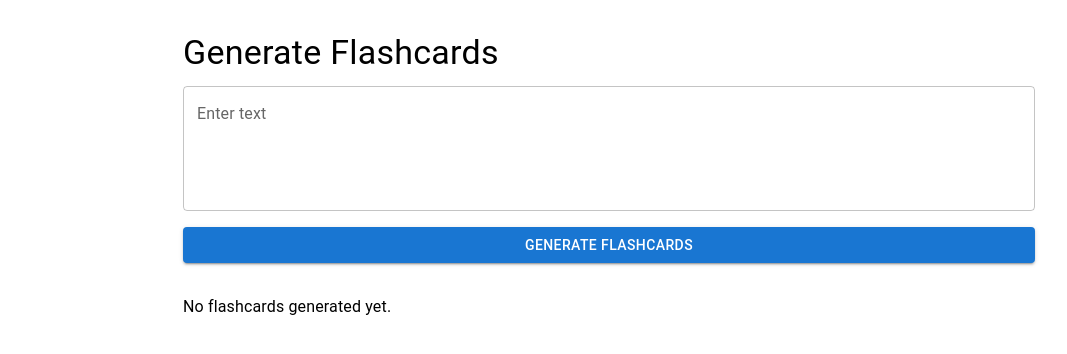
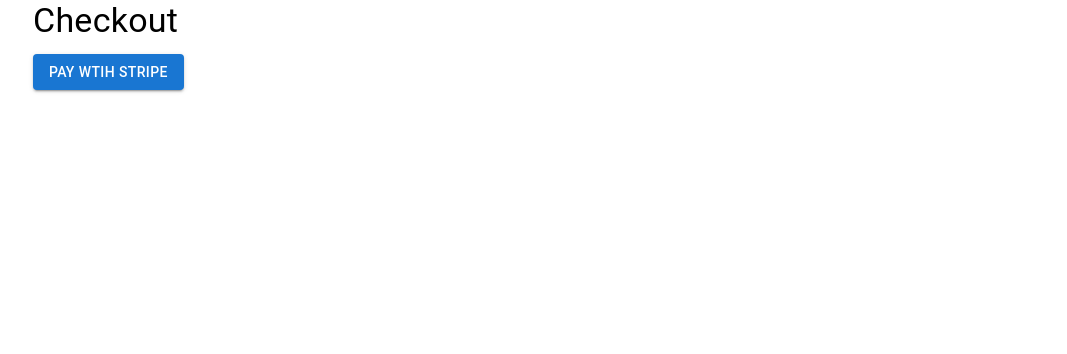
Before and after one commit to Mubeen014/flashcard-saas-3, a Next.js app: page / in a window 1280 px wide. Shown: the top 354 px of the page, without its empty margins (31-1098 px from the left). Built offline with nearby package versions, Linux system fonts and the light colour scheme.

Commit message:
Stripe Integrated

```diff
--- /dev/null
+++ b/app/api/checkout/route.js
@@ -0,0 +1,60 @@
+import { NextResponse } from "next/server";
+import Stripe from "stripe";
+
+const stripe = new Stripe(process.env.STRIPE_SECRET_KEY, {
+    apiVersion: '2022-11-15',
+})
+const formatAmountForStripe = (amount, currency) => {
+    return Math.round(amount*100)
+}
+
+export async function POST(req) {
+
+        //Checkout session code
+    const params = {
+        mode: 'subscription',
+        payment_method_types: ['card'],
+        line_items: [
+            {
+                price_data: {
+                    currency: 'usd',
+                    product_data: {
+                        name: 'Pro Subscription'
+                    },
+                    unit_amount: formatAmountForStripe(10, 'usd'),
+                    recurring: {
+                        interval: 'month',
+                        interval_count: 1,
+                    },
+                },
+                quantity: 1,
+            },
+        ],
+        success_url: `${req.headers.get('Referer')}success`,
+        cancel_url: `${req.headers.get('Referer')}cancel`,
+    }
+    const checkoutSession = await stripe.checkout.sessions.create(params)
+    console.log('Checkout Session created:', checkoutSession.id)
+
+    return NextResponse.json(checkoutSession, {
+        status: 200,
+    })
+}
+
+export async function GET(req) {
+    const searchParams = req.nextUrl.searchParams
+    const session_id = searchParams.get('session_id')
+
+    try {
+      if (!session_id) {
+        throw new Error('Session ID is required')
+      }
+
+      const checkoutSession = await stripe.checkout.sessions.retrieve(session_id)
+
+      return NextResponse.json(checkoutSession)
+    } catch (error) {
+      console.error('Error retrieving checkout session:', error)
+      return NextResponse.json({ error: { message: error.message } }, { status: 500 })
+    }
+}
--- /dev/null
+++ b/app/cancel/page.js
@@ -0,0 +1,14 @@
+import { Typography, Container } from '@mui/material';
+
+export default function Cancel() {
+  return (
+    <Container>
+      <Typography variant="h4" gutterBottom>
+        Payment Canceled
+      </Typography>
+      <Typography variant="body1">
+        Your payment was canceled. If you have any questions or need assistance, please contact us.
+      </Typography>
+    </Container>
+  );
+}
--- /dev/null
+++ b/app/checkout/page.js
@@ -0,0 +1,68 @@
+'use client'
+import { useState } from "react";
+import getStripe from "@/utils/get-stripe";
+import { Button, Container, Typography } from "@mui/material";
+
+export default function Checkout() {
+    const [loading, setLoading] = useState(false)
+
+    const handleClick = async () => {
+        setLoading(true);
+
+        try {
+          const res = await fetch('/api/checkout', {
+            method: 'POST',
+            headers: {
+              'Content-Type': 'application/json',
+            },
+            body: JSON.stringify({}),
+          });
+
+          console.log('Fetch response:', res);
+
+          if (!res.ok) {
+            throw new Error('Network response was not ok');
+          }
+
+          const session = await res.json();
+          console.log('Parsed session data:', session);
+
+          if (typeof session.id !== 'string') {
+            throw new Error('Session ID is not a string');
+          }
+
+          const stripe = await getStripe();
+
+          if (!stripe) {
+            throw new Error('Failed to initialize Stripe');
+          }
+
+          const { error } = await stripe.redirectToCheckout({
+            sessionId: session.id,
+          });
+
+          if (error) {
+            console.error('Error redirecting to checkout:', error);
+          }
+        } catch (error) {
+          console.error('Error:', error);
+        } finally {
+          setLoading(false);
+        }
+      };
+
+
+    return (
+        <Container>
+            <Typography variant="h4" gutterBottom>Checkout</Typography>
+            <Button
+            variant="contained"
+            color="primary"
+            onClick={handleClick}
+            disabled={loading}
+            >
+                {loading ? 'Processing...' : 'Pay wtih stripe'}
+            </Button>
+        </Container>
+    )
+}
--- a/app/flashPage/page.js
+++ b/app/flashPage/page.js
@@ -6,6 +6,10 @@
 export default function FlashPageContent() {
     const [text, setText] = useState('');
     const [flashcards, setFlashcards] = useState([]);
+
+    const saveFlashCard = async () => {
+
+    };
 
     const handleSubmit = async () => {
       if (!text.trim()) {
--- a/app/page.js
+++ b/app/page.js
@@ -1,6 +1,7 @@
 import FlashPageContent from "./flashPage/page";
+import Checkout from "./checkout/page";
 export default function Home() {
   return (
-    <FlashPageContent />
+    <Checkout />
   );
 }
--- /dev/null
+++ b/app/success/page.js
@@ -0,0 +1,14 @@
+import { Typography, Container } from '@mui/material';
+
+export default function Success() {
+  return (
+    <Container>
+      <Typography variant="h4" gutterBottom>
+        Payment Successful!
+      </Typography>
+      <Typography variant="body1">
+        Thank you for your purchase. Your payment has been processed successfully.
+      </Typography>
+    </Container>
+  );
+}
--- a/package.json
+++ b/package.json
@@ -13,6 +13,7 @@
     "@emotion/react": "^11.13.0",
     "@emotion/styled": "^11.13.0",
     "@mui/material": "^5.16.7",
+    "@stripe/stripe-js": "^4.2.0",
     "firebase": "^10.12.5",
     "groq-sdk": "^0.5.0",
     "next": "14.2.5",
--- /dev/null
+++ b/utils/get-stripe.js
@@ -0,0 +1,10 @@
+import {loadStripe} from '@stripe/stripe-js'
+let stripePromise
+const getStripe = () => {
+    if (!stripePromise) {
+        stripePromise = loadStripe(process.env.NEXT_PUBLIC_STRIPE_PUBLIC_KEY)
+    }
+    return stripePromise
+}
+
+export default getStripe
```
Also changed, not shown: firebaseConfig.js (added, +24 -0 lines), 1 other file (tests, documents, lock files or other folders).
